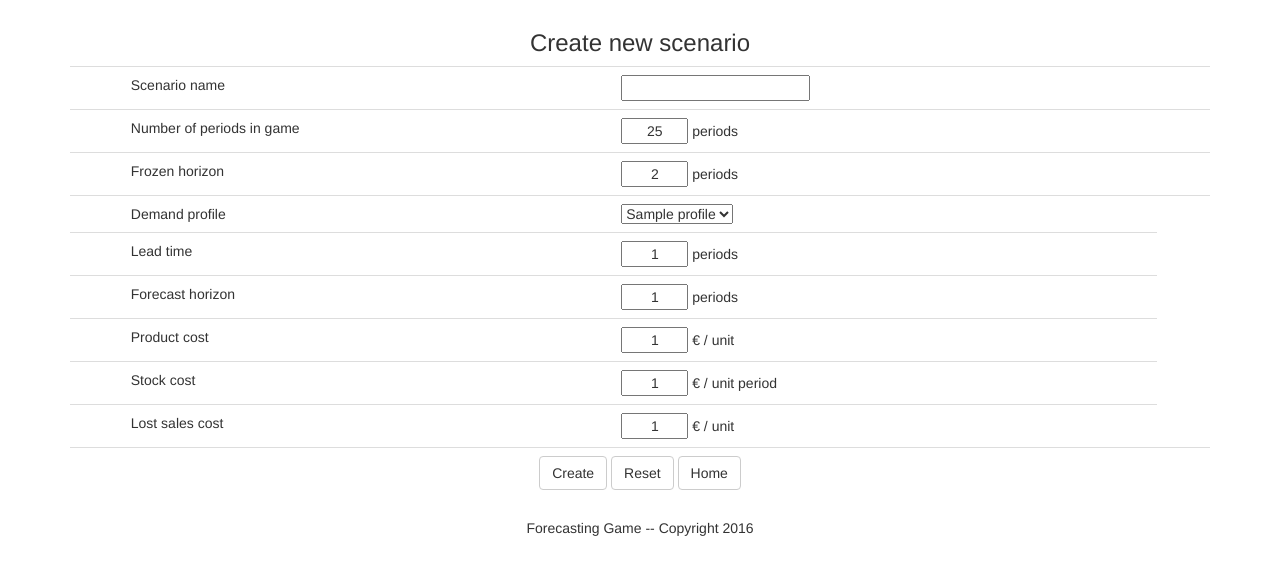
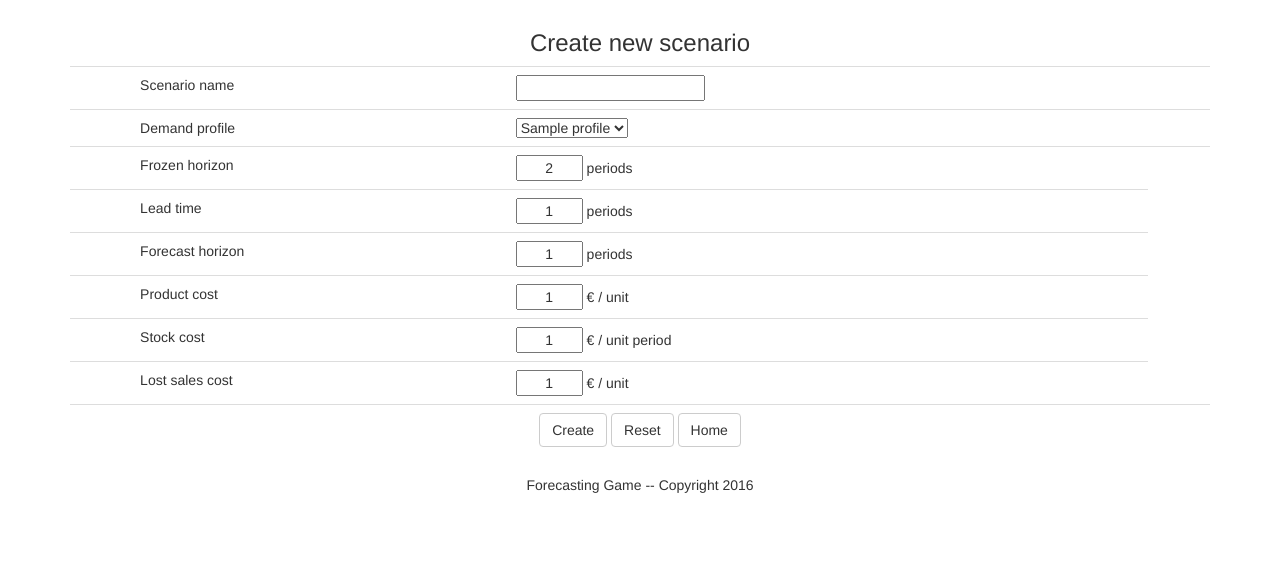
Before and after one commit to ropinot/demgame, a Flask app: page /admin/create_scenario in a window 1280 px wide. Shown: the part 51-626 px from the top of the page. Run offline with Flask 2, Linux system fonts and the light colour scheme; a user stored in the database is signed in; tables that the repository leaves empty hold one stand-in row (values such as "Sample post"); some libraries are stand-ins or nearby versions.

Commit message:
modified:   app/admin/forms.py 	modified:   app/admin/views.py 	modified:   app/templates/admin/create_scenario_form.html + save number od periods in demand template - scenario duration from form + scenario duration from demand profile

```diff
--- a/app/admin/forms.py
+++ b/app/admin/forms.py
@@ -28,9 +28,8 @@ class AdminLoginForm(wtf.Form):
 
 
 class CreateScenarioForm(wtf.Form):
-    #TODO: remove duration field, get it from the demand profile
     name = StringField('name', validators=[DataRequired()])
-    duration = StringField('duration', default=25, validators=[DataRequired()])
+    # duration = StringField('duration', default=25, validators=[DataRequired()])
     frozen_horizon = StringField('frozen_horizon', default=2, validators=[DataRequired()])
     leadtime = StringField('leadtime', default=1, validators=[DataRequired()])
     forecast_horizon = StringField('forecast_horizon', default=1, validators=[DataRequired()])
--- a/app/admin/views.py
+++ b/app/admin/views.py
@@ -43,7 +43,6 @@ def create_new_scenario_view():
     if form.validate_on_submit():
 
         # save the scenario
-        #TODO: get the scenario duration from the demand profile
         scenario = Scenario()
         form.populate_obj(scenario)
         scenario.owner_id = current_user.get_id()
@@ -51,6 +50,10 @@ def create_new_scenario_view():
         scenario.status = IDLE
         scenario.creation_date = datetime.now()
 
+        # get the selected demand profile
+        dp = DemandProfile.query.filter(DemandProfile.id==form.demand_profile_id.data).first()
+        # copy the demand profile's number of periods in the scenario duration
+        scenario.duration = dp.periods
         db.session.add(scenario)
         db.session.commit()
 
@@ -435,7 +438,6 @@ def save_demand_profile():
     #3 = forecast
     # forecast is recalculated because it doesn't come from the call
 
-    #TODO: save the number of periods
     dp = DemandProfile()
     dp.name = str(request.json['demand_profile_name'])
     dp.description = str(request.json['demand_profile_description'])
@@ -453,6 +455,7 @@ def save_demand_profile():
     demand = request.json['data'][1]
     error = request.json['data'][2]
 
+    num_periods = 0
     for period, value in enumerate(demand):
         if period == 0:
             continue
@@ -465,7 +468,9 @@ def save_demand_profile():
         data.forecast = int(value) * (1+ int(error[period])/100.)
         dp.data.append(data)
         db.session.add(data)
+        num_periods += 1
 
+    dp.periods = num_periods
     db.session.commit()
     return jsonify(status=1)
 
--- a/app/templates/admin/create_scenario_form.html
+++ b/app/templates/admin/create_scenario_form.html
@@ -22,13 +22,13 @@
                     <td>&nbsp;</td>
                 </tr>
                 <tr>
-                    <td>&nbsp;</td>
-                    <td>
-                        Number of periods in game
-                    </td>
-                    <td colspan="2">
-                        {{ form.duration(size=5, style='text-align:center')}} periods
-                        {% for error in form.duration.errors %}
+                        <td>&nbsp;</td>
+                        <td>
+                        Demand profile
+                        </td>
+                        <td colspan="2">
+                        {{ form.demand_profile_id }}
+                        {% for error in form.demand_profile_id.errors %}
                         <br/>
                             <span style="color: red;">[{{ error }}]</span>
                         {% endfor %}
@@ -42,20 +42,6 @@
                     <td colspan="2">
                         {{ form.frozen_horizon(size=5, style='text-align:center')}} periods
                         {% for error in form.frozen_horizon.errors %}
-                        <br/>
-                            <span style="color: red;">[{{ error }}]</span>
-                        {% endfor %}
-                    </td>
-                </tr>
-
-                <tr>
-                        <td>&nbsp;</td>
-                        <td>
-                        Demand profile
-                        </td>
-                        <td colspan="2">
-                        {{ form.demand_profile_id }}
-                        {% for error in form.demand_profile_id.errors %}
                         <br/>
                             <span style="color: red;">[{{ error }}]</span>
                         {% endfor %}
```
